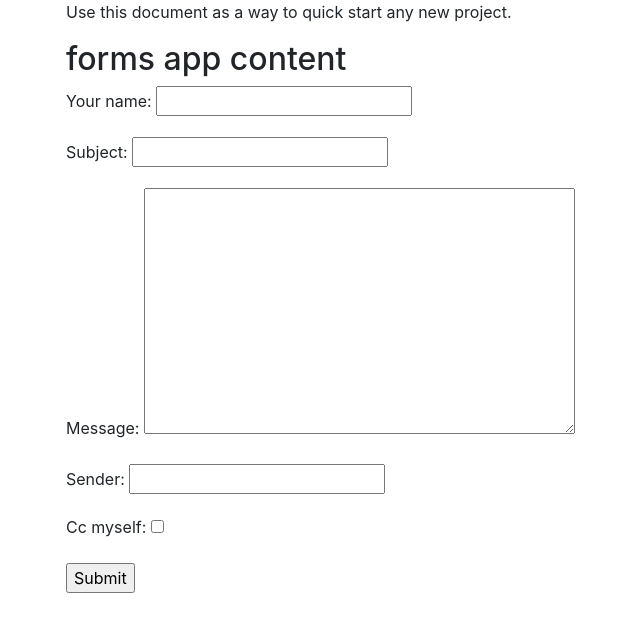
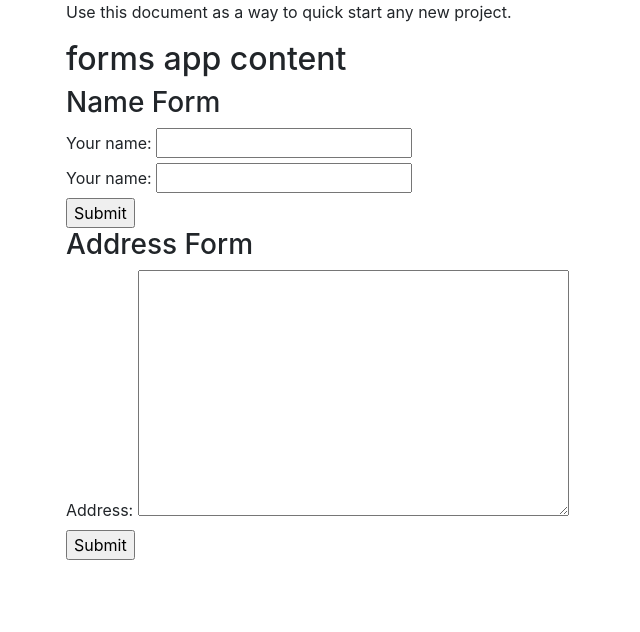
Before and after one commit to osamana/d.django-forms, a Django app: page /forms/your-name in a window 1280 px wide. Shown: the part 56-688 px from the top of the page, without its empty margins (19-659 px from the left). Run offline with Django 3.2, Linux system fonts and the light colour scheme; some libraries are stand-ins or nearby versions.

Commit message:
make 2 forms and displaying them in the same page

```diff
--- a/www/django_playground/django_playground/myforms/forms.py
+++ b/www/django_playground/django_playground/myforms/forms.py
@@ -1,8 +1,8 @@
 from django import forms
 
 class NameForm(forms.Form):
-    your_name = forms.CharField(label='Your name', max_length=100)
-    subject = forms.CharField(max_length=100)
-    message = forms.CharField(widget=forms.Textarea)
-    sender = forms.EmailField()
-    cc_myself = forms.BooleanField(required=False)
+    first_name = forms.CharField(label='Your name', max_length=100)
+    last_name = forms.CharField(label='Your name', max_length=100)
+
+class AddressForm(forms.Form):
+    address = forms.CharField(widget=forms.Textarea)
--- a/www/django_playground/django_playground/myforms/templates/name.html
+++ b/www/django_playground/django_playground/myforms/templates/name.html
@@ -2,9 +2,34 @@
 
 {% block content %}
 {{ block.super }}
+    <h3>Name Form</h3>
+    <form action="{% url "myforms:name-form" %}" method="post">
+
+
+    {% csrf_token %}
+{% for field in name_form %}
+    <div class="fieldWrapper">
+        {{ field.errors }}
+        {{ field.label_tag }} {{ field }}
+        {% if field.help_text %}
+        <p class="help">{{ field.help_text|safe }}</p>
+        {% endif %}
+    </div>
+{% endfor %}
+    <input type="submit" value="Submit" />
+</form>
+    <h3>Address Form</h3>
     <form action="{% url "myforms:name-form" %}" method="post">
     {% csrf_token %}
-    {{ form.as_p }}
+{% for field in address_form %}
+    <div class="fieldWrapper">
+        {{ field.errors }}
+        {{ field.label_tag }} {{ field }}
+        {% if field.help_text %}
+        <p class="help">{{ field.help_text|safe }}</p>
+        {% endif %}
+    </div>
+{% endfor %}
     <input type="submit" value="Submit" />
 </form>
 {% endblock %}
--- a/www/django_playground/django_playground/myforms/views.py
+++ b/www/django_playground/django_playground/myforms/views.py
@@ -3,35 +3,40 @@ from django.http import HttpResponseRedirect
 from django.urls import reverse
 from django.core.mail import send_mail
 
-from .forms import NameForm
+from .forms import NameForm, AddressForm
 
 
 def get_name(request):
     # if this is a POST request we need to process the form data
     if request.method == 'POST':
         # create a form instance and populate it with data from the request:
-        form = NameForm(request.POST)
+        name_form = NameForm(request.POST)
+        address_form = AddressForm(request.POST)
+
+        context={}
         # check whether it's valid:
-        if form.is_valid():
+        if name_form.is_valid():
             # process the data in form.cleaned_data as required
-            subject = form.cleaned_data['subject']
-            message = form.cleaned_data['message']
-            sender = form.cleaned_data['sender']
-            cc_myself = form.cleaned_data['cc_myself']
+            first_name = name_form.cleaned_data['first_name']
+            last_name = name_form.cleaned_data['last_name']
 
-            recipients = ['info@example.com']
-            if cc_myself:
-                recipients.append(sender)
+            context["first_name"] = name_form.cleaned_data["first_name"]
+            context["last_name"] = name_form.cleaned_data["last_name"]
 
-            send_mail(subject, message, sender, recipients)
-            return HttpResponseRedirect(reverse('myforms:thanks'))
-            # redirect to a new URL:
+        if address_form.is_valid():
+            # process the data in form.cleaned_data as required
+            address = address_form.cleaned_data['address']
+
+            context["address"] = address_form.cleaned_data["address"]
+
+        return HttpResponseRedirect(reverse('myforms:thanks'))
 
     # if a GET (or any other method) we'll create a blank form
     else:
-        form = NameForm()
+        name_form = NameForm()
+        address_form = AddressForm()
 
-    return render(request, 'name.html', {'form': form})
+    return render(request, 'name.html', {'name_form': name_form, 'address_form':address_form})
 
 
 def thanks(request):
```
